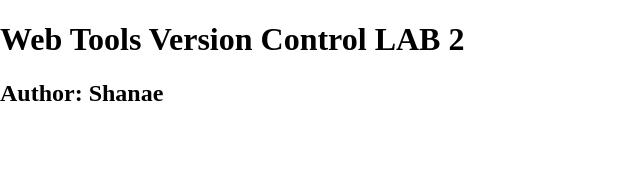
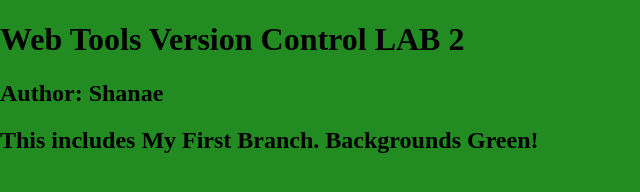
Before and after one commit to SLaPean123456789/WtLeacture, a plain HTML site: page index.html in a window 1280 px wide. Shown: the whole page, without its empty margins (0-640 px from the left). Drawn offline with nearby package versions, Linux system fonts and the light colour scheme.

Commit message:
edited text
changed color

```diff
--- a/_css/main.css
+++ b/_css/main.css
@@ -8,6 +8,7 @@ html {
   -webkit-text-size-adjust: 100%;
 }
 html, body  {
+    background-color: #228b22;
 	margin: 0;
 }
 /* Correct `block` display not defined in IE 8/9.*/
--- a/index.html
+++ b/index.html
@@ -16,6 +16,7 @@
     <header>
 	<h1>Web Tools Version Control LAB 2</h1>
     <h2>Author: Shanae</h2>
+    <h2>This includes My First Branch. Backgrounds Green!</h2>
     </header>
     <nav id="pageNav">
     </nav>
```
